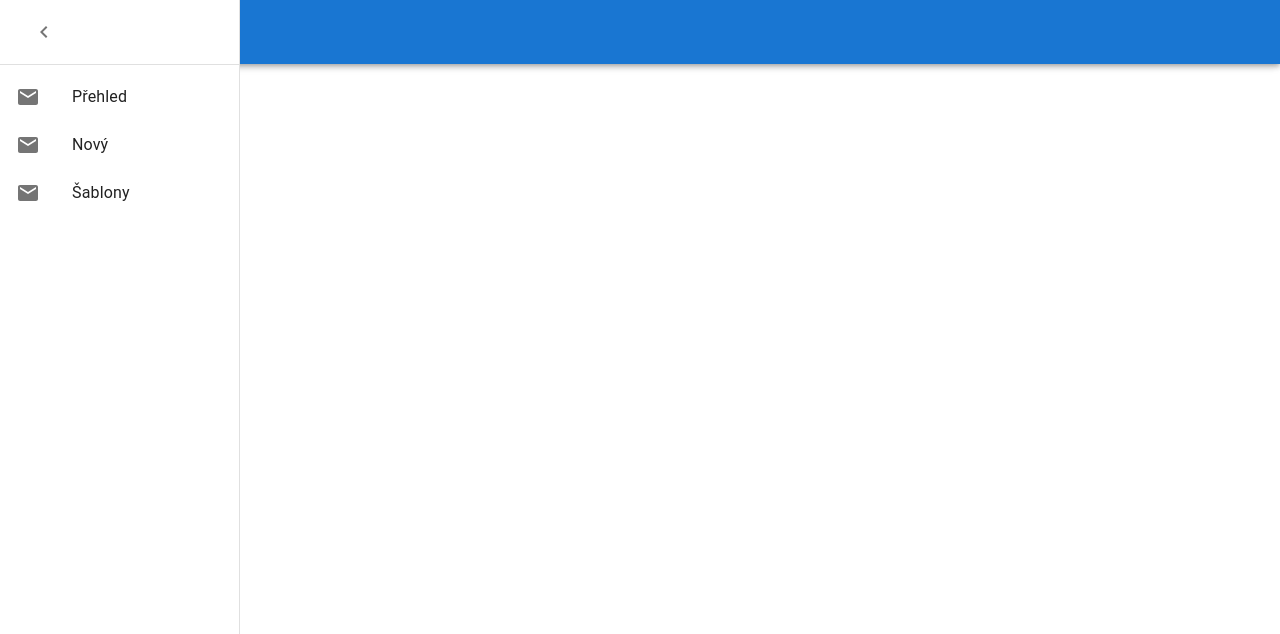
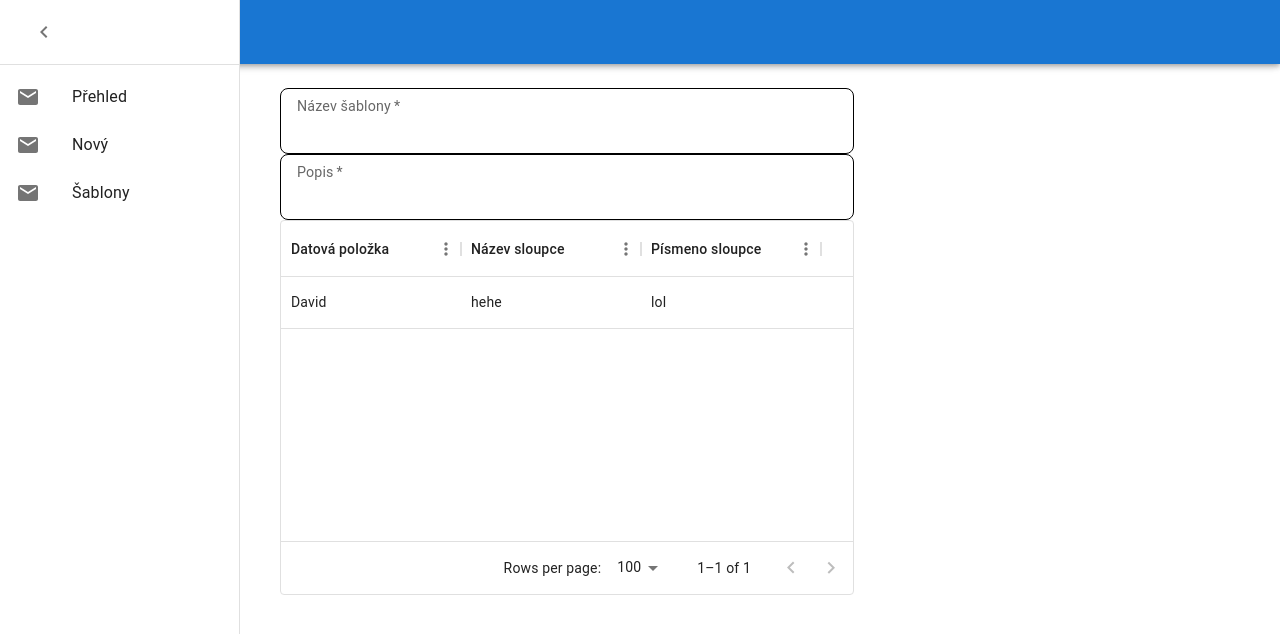
Before and after one commit to davidzemancz/ikem23_react, a React (Create React App) app: page /edit/1 in a window 1280 px wide. Shown: the top 634 px of the page. Built offline with nearby package versions, Linux system fonts and the light colour scheme.

Commit message:
datagrid

```diff
--- a/src/pages/EditSablony.jsx
+++ b/src/pages/EditSablony.jsx
@@ -1,12 +1,32 @@
 import * as React from 'react';
 import { Box } from '@mui/material';
 import { DataGrid } from '@mui/x-data-grid';
+import InputText from '../components/InputText';
+
+const columns = [
+    { field: 'data', headerName: 'Datová položka', width: 180, editable: false, },
+    { field: 'colName', headerName: 'Název sloupce', width: 180, editable: true, },
+    { field: 'colNumber', headerName: 'Písmeno sloupce', width: 180, editable: true, },
+]
+
+const rows = [
+    { id: 0, data: 'David', colName: 'hehe', colNumber: 'lol'}
+
+    ]
 
 
 const EditSablony = () => {
     return(
-        <Box sx={{m:2, mt:8}}>
-
+        <Box sx={{m:2, mt:8}} style={{width:'100%', height:'100%'}}>
+            <InputText
+                label='Název šablony'
+            />
+            <InputText
+                label='Popis'
+            />
+             <Box style={{width:'100%', height:'100%'}}>
+            <DataGrid rows={rows} columns={columns}/>
+        </Box>
         </Box>
     )
 }
```
